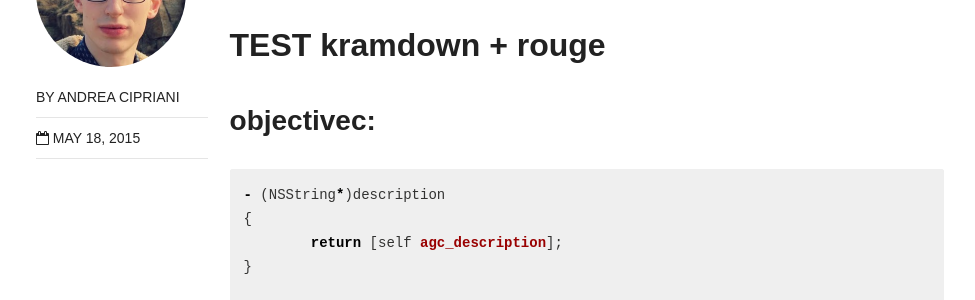
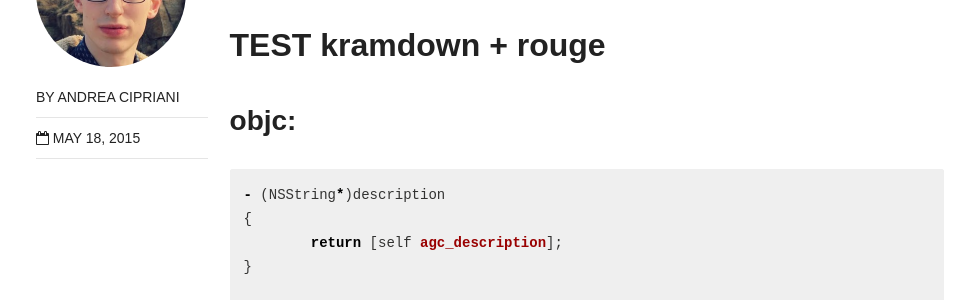
Before and after one commit to andreacipriani/andreacipriani.github.io, a Jekyll site: the page built from _posts/blog/2015-05-18-AGCDescription.md, in a window 1280 px wide and 900 px high, scrolled down 500 px. Shown: the part 155-455 px from the top of the window, without its empty margins (150-1125 px from the left). Built offline with Jekyll 4.4.1, drawn with Linux system fonts in a browser that asks for light colours; nearby versions of some CDN libraries.

Commit message:
testing syntax markdown

````diff
--- a/_posts/blog/2015-05-18-AGCDescription.md
+++ b/_posts/blog/2015-05-18-AGCDescription.md
@@ -14,9 +14,9 @@
 
 ## TEST kramdown + rouge
 
-### objectivec:
+### objc:
 
-```objectivec
+```objc
 - (NSString*)description
 {
 	return [self agc_description];
@@ -30,7 +30,7 @@
 
 ### objc
 
-```objc
+```objectivec
 - (NSString*)description
 {
 	return [self agc_description];
````
